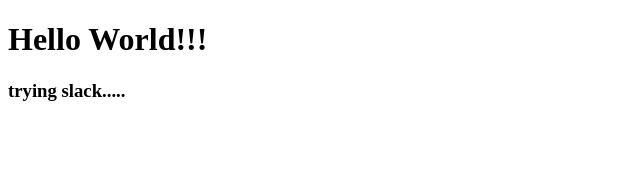
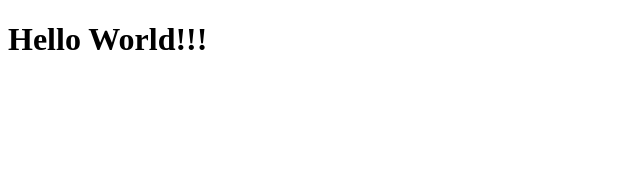
Before and after one commit to Amankashyap4/projectcicd, an Angular app: page / in a window 1280 px wide. Shown: the top 170 px of the page, without its empty margins (0-640 px from the left). Built offline with nearby package versions, Linux system fonts and the light colour scheme.

Commit message:
docker compose - 83

```diff
--- a/src/app/app.component.html
+++ b/src/app/app.component.html
@@ -7,7 +7,7 @@
 <!-- * * * * * * * to get started with your project! * * * * * * * * -->
 <!-- * * * * * * * * * * * * * * * * * * * * * * * * * * * * * * * -->
 <h1>Hello World!!!</h1>
-<h3>trying slack..... </h3>
+<h3></h3>
 <h3></h3>
 <h3></h3>
 <!-- * * * * * * * * * * * * * * * * * * * * * * * * * * * * * * * -->
```
